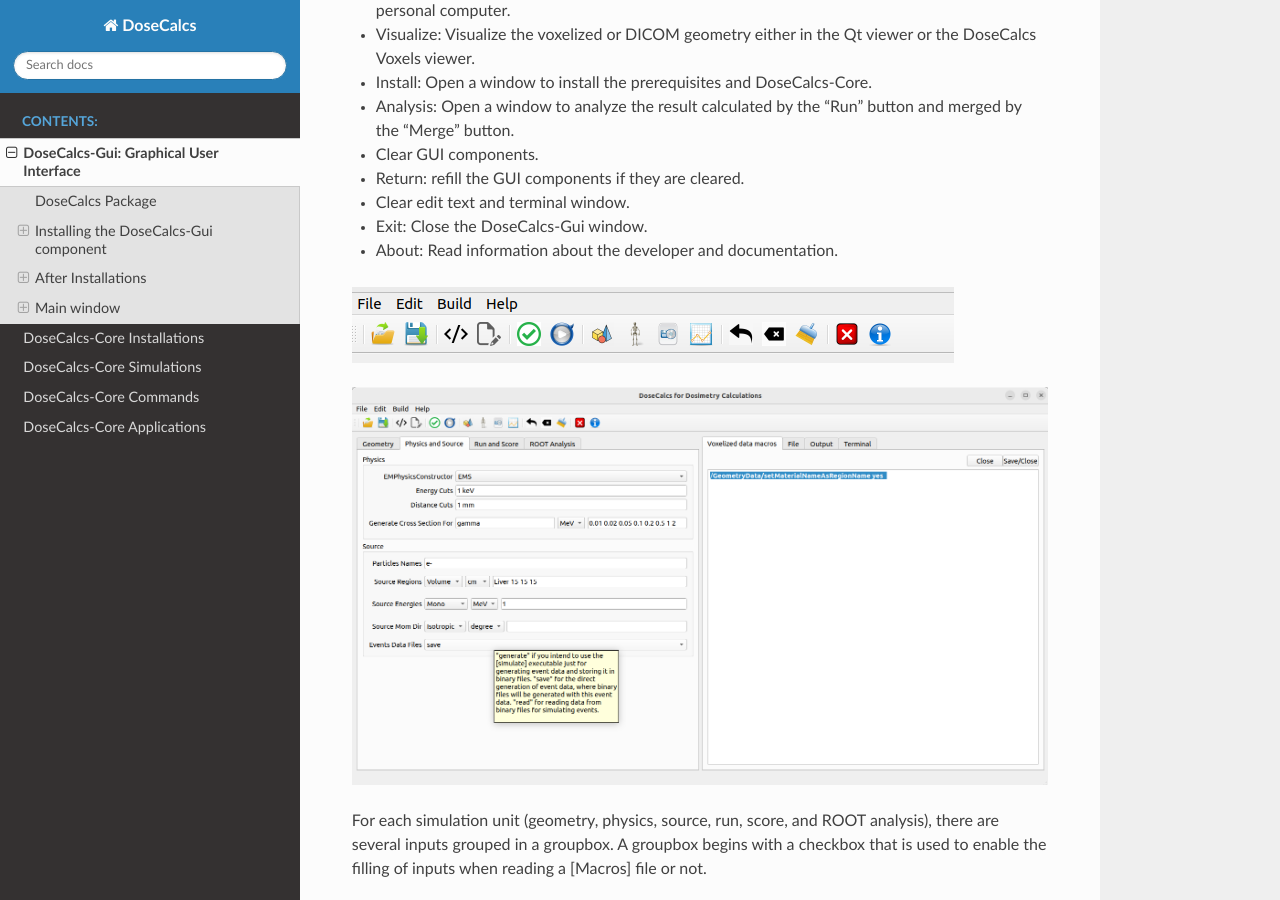
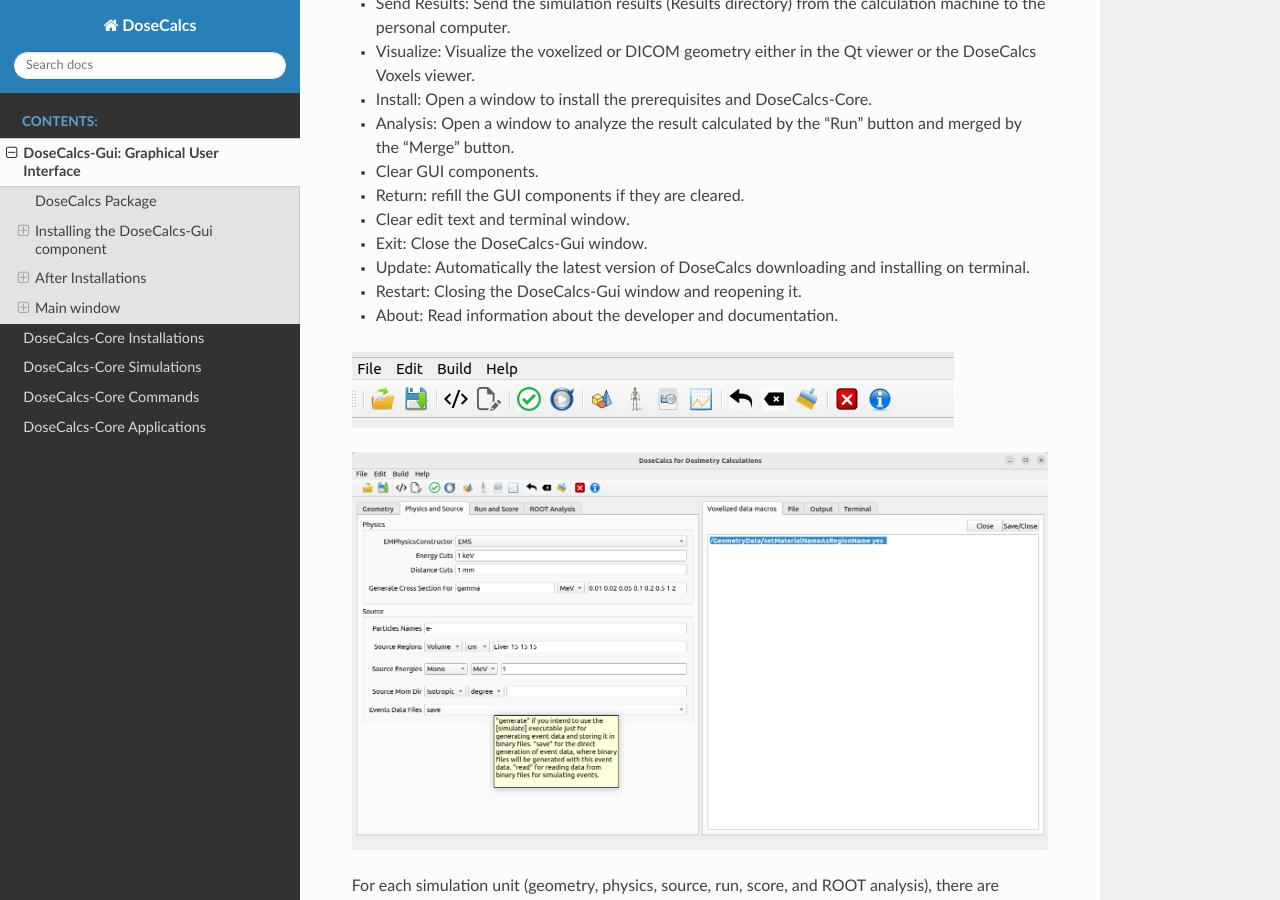
Before and after one commit to devhliu/DoseCalcs-Gui, a Sphinx documentation site: the page built from docs/source/GUI.rst, in a window 1280 px wide and 900 px high, scrolled down 7602 px. Built offline with Sphinx 7.4.7 and the Read the Docs theme 2.0.0, drawn with Linux system fonts in a browser that asks for light colours; some of the changed text lies outside the part shown.

Commit message:
message of commit

```diff
--- a/docs/source/GUI.rst
+++ b/docs/source/GUI.rst
@@ -177,6 +178,8 @@
 - Return: refill the GUI components if they are cleared.
 - Clear edit text and terminal window.
 - Exit: Close the DoseCalcs-Gui window.
+- Update: Automatically the latest version of DoseCalcs downloading and installing on terminal.
+- Restart: Closing the DoseCalcs-Gui window and reopening it.
 - About: Read information about the developer and documentation.
 
 .. .. _MenuItems:
```
Also changed, not shown: other parts of docs/source/GUI.rst (+1 -0 lines).
